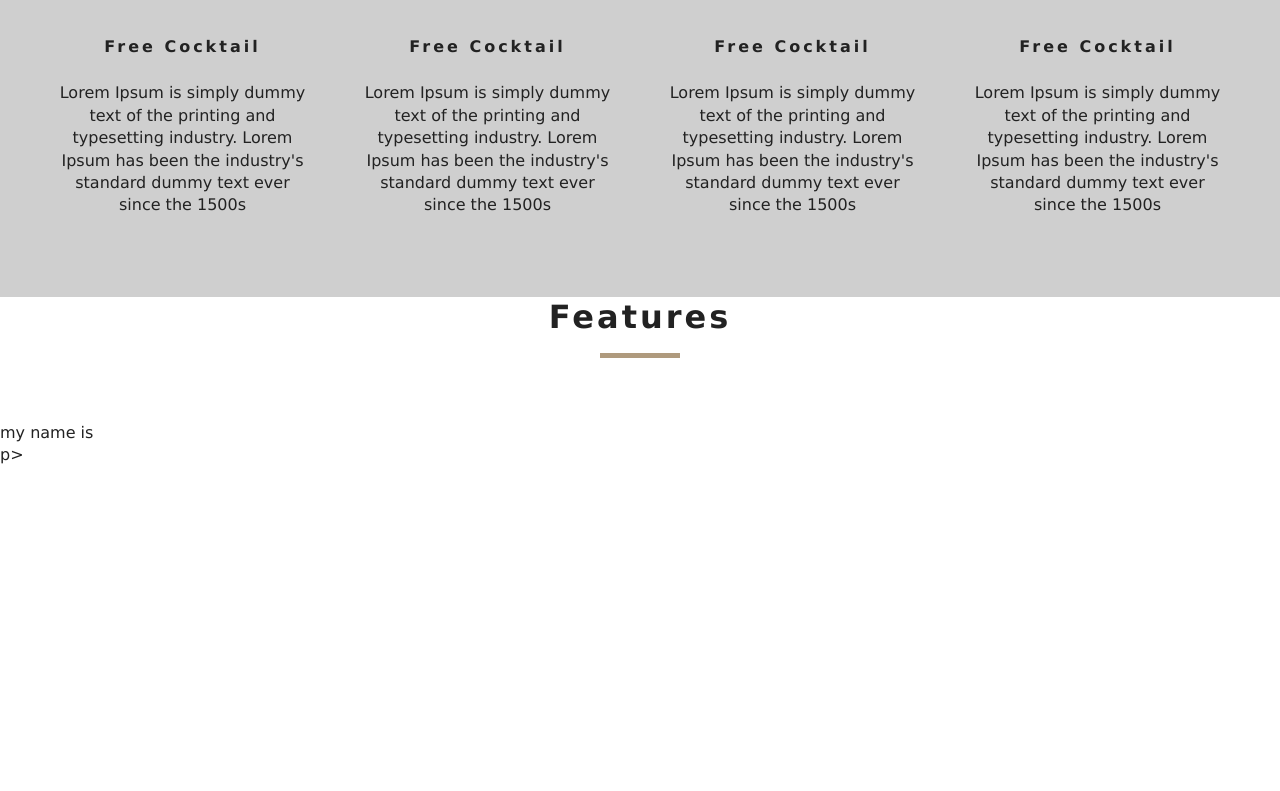
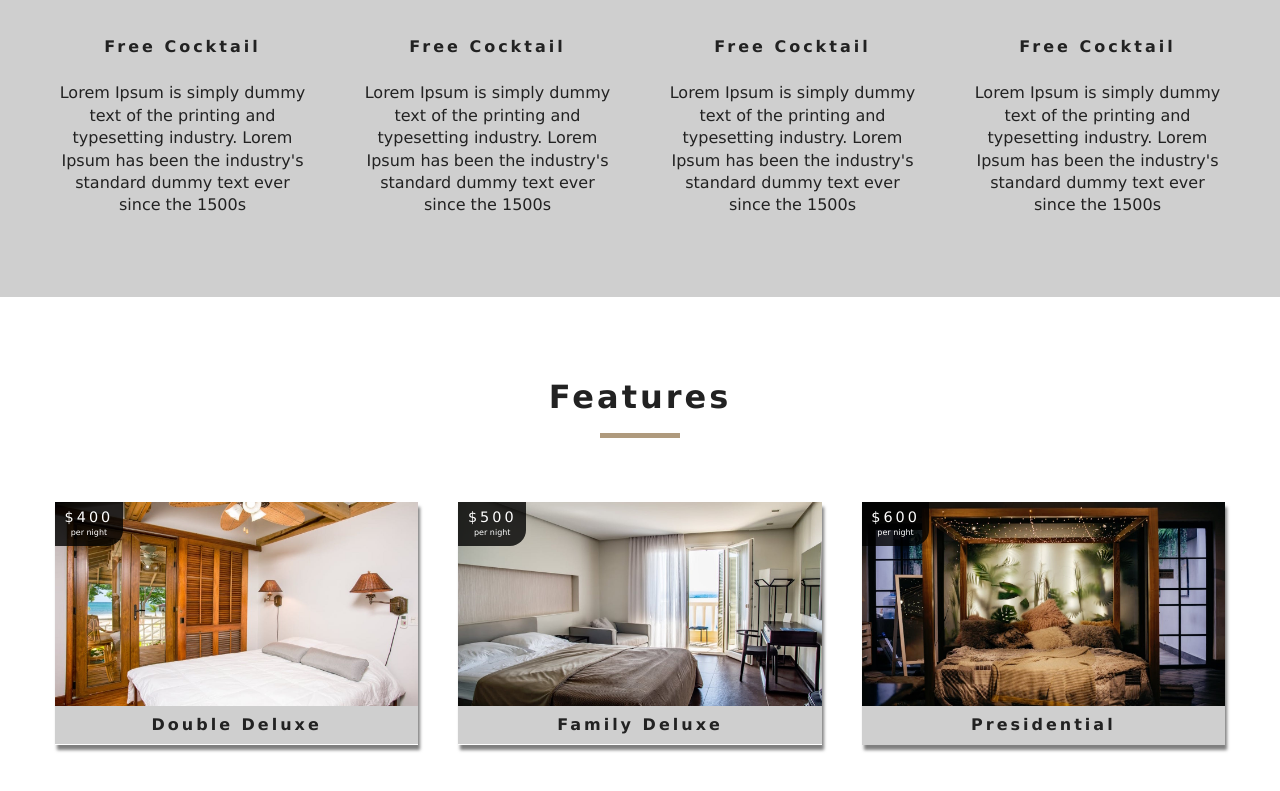
Before and after one commit to mrsetiawan/resort, a React (Create React App) app: page / in a window 1280 px wide. Shown: the part 1049-1840 px from the top of the page. Before the commit the page ends 1516 px from the top, so only its background shows below. Built offline with nearby package versions, Linux system fonts and the light colour scheme.

Commit message:
add detail room

```diff
--- a/src/App.js
+++ b/src/App.js
@@ -1,6 +1,6 @@
 import React from 'react';
 import './App.css';
-import { Route, Switch } from 'react-router-dom'
+import { BrowserRouterDom, Route, Switch } from 'react-router-dom'
 // import MainRouter from './router/MainRouter'
 import Home from './pages/Home'
 import Rooms from './pages/Rooms'
@@ -15,7 +15,7 @@ const App = () => {
       <Switch>
         <Route exact path='/' component={Home} />
         <Route path='/rooms' component={Rooms} />
-        <Route path='/rooms/slug' component={SingleRoom} />
+        <Route path='/detail/room/:slug' component={SingleRoom} />
         <Route component={ErrorUrl} />
       </Switch>
     </>
--- a/src/components/Features.js
+++ b/src/components/Features.js
@@ -1,20 +1,22 @@
 import React, { Component } from 'react'
 import Title from './Title'
 import { RoomContext } from '../context'
-
+import Room from './Room'
+import Loading from './Loading'
 
 export default class Features extends Component {
   static contextType = RoomContext;
 
   render() {
-    // const value = this.context
-    // console.log(value.name)
-    const { featuredRooms: rooms } = this.context
-
+    let { featuredRooms : rooms,loading, getDataRoom} = this.context
+    // console.log(getDataRoom)
+    rooms = rooms.map(room => <Room key={room.id} room={room} />)
     return (
-      <section className='features'>
+      <section className='featured-rooms'>
         <Title title='Features' />
-        <p> my name is </p>p>
+        <div className='featured-rooms-center'>
+          { loading ? <Loading /> : rooms }
+        </div>
       </section>
     )
   }
--- /dev/null
+++ b/src/components/Loading.js
@@ -0,0 +1,9 @@
+import React from 'react'
+
+export default function Loading() {
+  return (
+    <div>
+      loading....
+    </div>
+  )
+}
--- /dev/null
+++ b/src/components/Room.js
@@ -0,0 +1,32 @@
+import React from 'react'
+import { Link } from 'react-router-dom'
+import defaultImg from '../images/room-1.jpeg'
+import PropTypes from 'prop-types';
+
+export default function Room(props) {
+  const {name,slug,price,image} = props.room
+  return (
+    <article className='room'>
+      <div className='img-container'>
+        <img src={image[0] || defaultImg} alt="single room"/>
+        <div className='price-top'>
+          <h6>${price}</h6>
+          <p>per night</p>
+        </div>
+        <Link to={`/detail/room/${slug}`} className='btn-primary room-link'>
+          FEATURES
+        </Link>
+      </div>
+      <p className='room-info'>{name}</p>
+    </article>
+  )
+}
+
+Room.propTypes = {
+  room:PropTypes.shape({
+    name:PropTypes.string.isRequired,
+    slug:PropTypes.string.isRequired,
+    image:PropTypes.arrayOf(PropTypes.string).isRequired,
+    price:PropTypes.number.isRequired
+  })
+}
--- a/src/context.js
+++ b/src/context.js
@@ -14,7 +14,7 @@ class RoomProvider extends Component {
 
   componentDidMount(){
     let rooms = this.handleData(items)
-    let featuredRooms = rooms.filter(room => room.featured == true)
+    let featuredRooms = rooms.filter(room => room.featured === true)
     this.setState({
       rooms,
       featuredRooms,
@@ -33,10 +33,15 @@ class RoomProvider extends Component {
     return allData
   }
 
+  getDataRoom = slug =>{
+    let tempRoom = [...this.state.rooms]
+    const room = tempRoom.find(room => room.slug === slug)
+    return room
+  }
+
   render() {
-    console.log(this.state.featuredRooms)
     return (
-      <RoomContext.Provider value={{...this.state}}>
+      <RoomContext.Provider value={{ ...this.state, getDataRoom: this.getDataRoom }}>
         {this.props.children}
       </RoomContext.Provider>
     )
--- a/src/pages/SingleRoom.js
+++ b/src/pages/SingleRoom.js
@@ -1,12 +1,28 @@
 import React, { Component } from 'react'
+import Hero from '../components/Hero'
+import Banner from '../components/Banner'
+import { Link } from 'react-router-dom'
+import { RoomContext } from '../context'
+import defaultBcg from './../images/room-1.jpeg'
 
-export class SingleRoom extends Component {
+class SingleRoom extends Component {
+
+  static contextType = RoomContext;
+
+  state = {
+    slug:this.props.match.params.slug
+  }
 
   render() {
+
+    const { getDataRoom } = this.context;
+    const room = getDataRoom(this.state.slug)
     return (
-      <div>
-        single room
-      </div>
+      <Hero>
+        <Banner title='banner title'>
+          tes
+        </Banner>
+      </Hero>
     )
   }
 }
```
